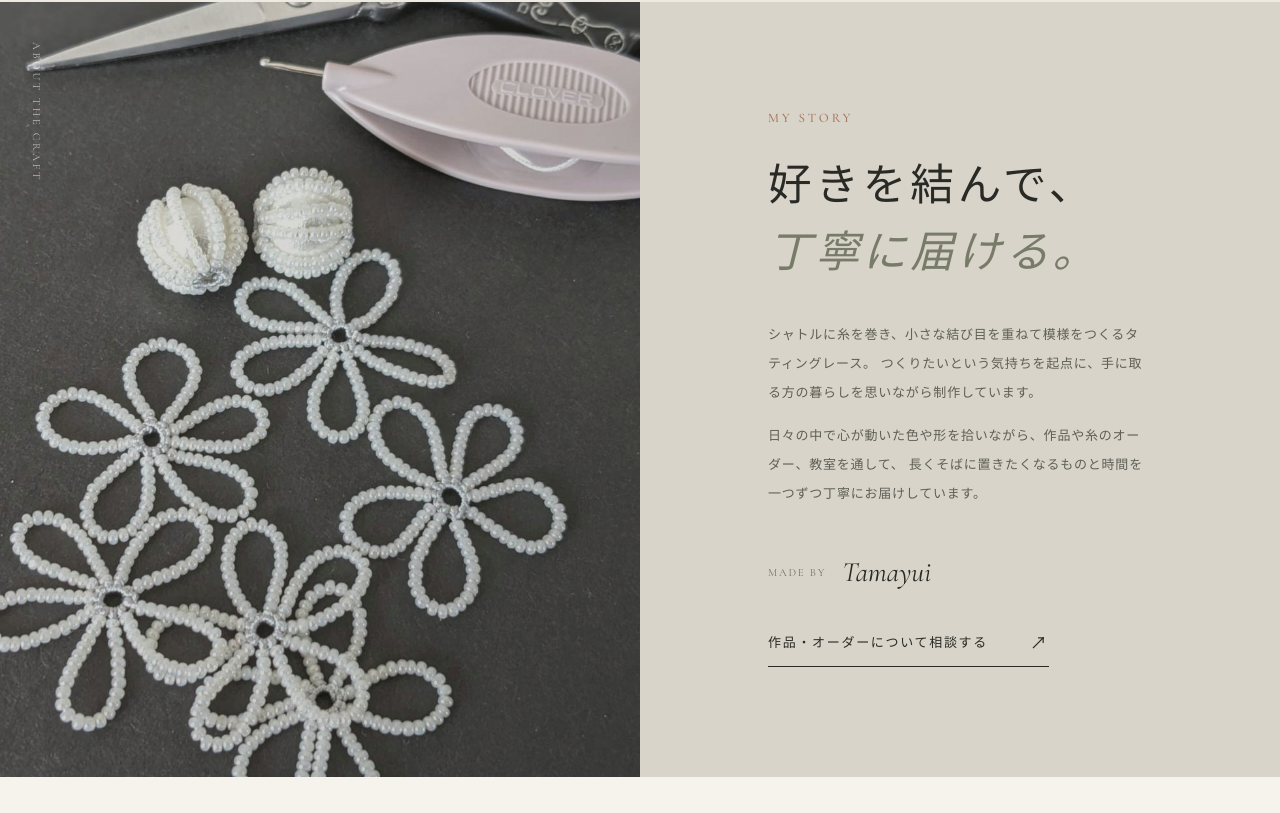
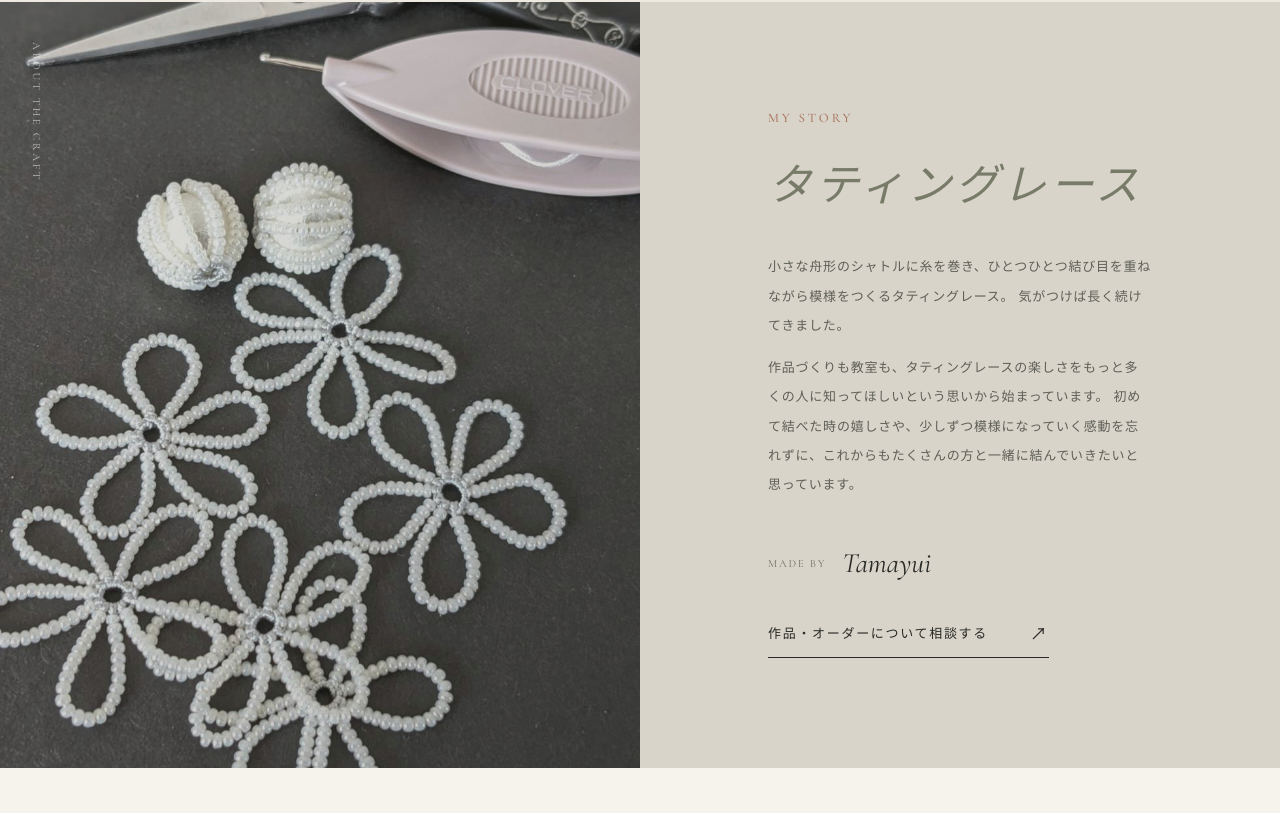
Before and after one commit to IllFlora/tamayui-website, a plain HTML site: page index.html in a window 1280 px wide. Shown: the part 2147-2960 px from the top of the page. Drawn offline with nearby package versions, Linux system fonts and the light colour scheme.

Commit message:
Update story and collection copy

```diff
--- a/index.html
+++ b/index.html
@@ -73,8 +73,8 @@
           <p class="eyebrow">Selected works</p>
           <h2>結び目の<br /><em>コレクション</em></h2>
           <p>
-            同じ図案でも、糸や手の加減で少しずつ表情が変わります。
-            そのときに生まれた一つを、そのまま残しています。
+            同じ図案でも、糸や手の加減で少しずつ違ってきます。
+            その小さな違いも、作品の魅力です。
           </p>
         </div>
 
@@ -120,14 +120,14 @@
         </div>
         <div class="story-copy reveal">
           <p class="eyebrow">My story</p>
-          <h2><span>好きを結んで、</span><br /><em>丁寧に届ける。</em></h2>
+          <h2><em>タティングレース</em></h2>
           <p>
-            シャトルに糸を巻き、小さな結び目を重ねて模様をつくるタティングレース。
-            つくりたいという気持ちを起点に、手に取る方の暮らしを思いながら制作しています。
+            小さな舟形のシャトルに糸を巻き、ひとつひとつ結び目を重ねながら模様をつくるタティングレース。
+            気がつけば長く続けてきました。
           </p>
           <p>
-            日々の中で心が動いた色や形を拾いながら、作品や糸のオーダー、教室を通して、
-            長くそばに置きたくなるものと時間を一つずつ丁寧にお届けしています。
+            作品づくりも教室も、タティングレースの楽しさをもっと多くの人に知ってほしいという思いから始まっています。
+            初めて結べた時の嬉しさや、少しずつ模様になっていく感動を忘れずに、これからもたくさんの方と一緒に結んでいきたいと思っています。
           </p>
           <div class="story-sign">
             <span>made by</span>
```
